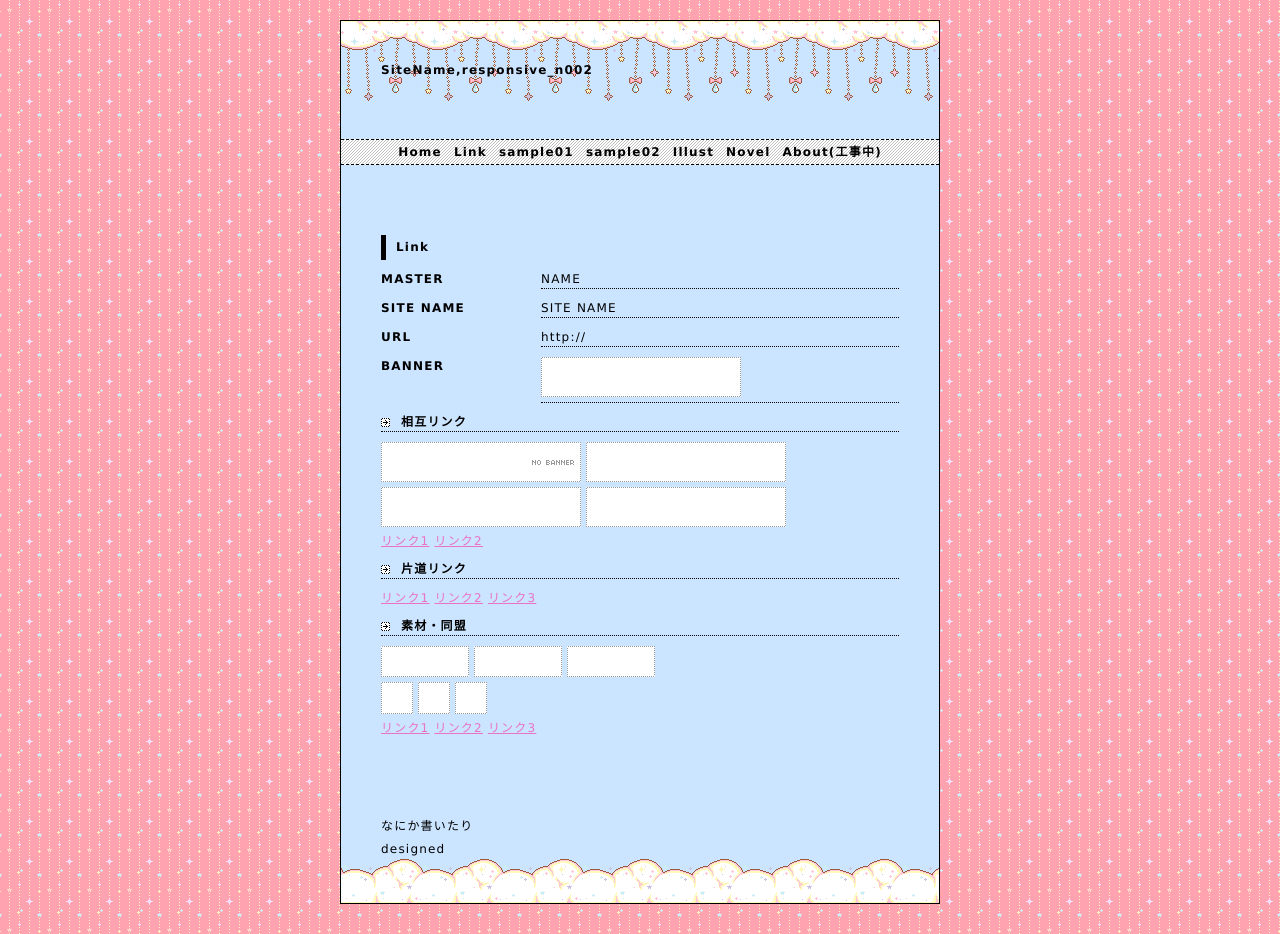
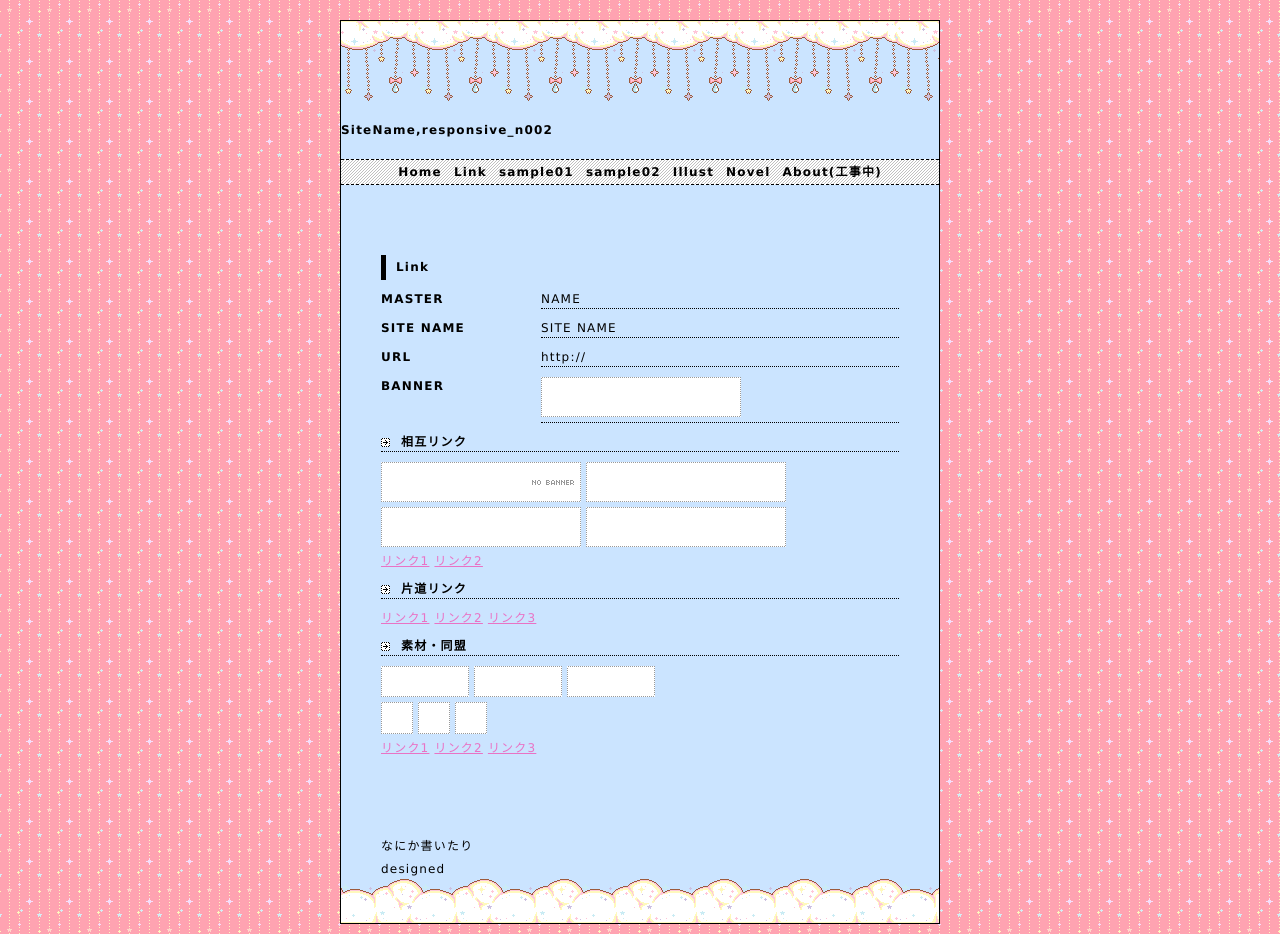
Before and after one commit to naylith/my-mind-on-the-web, a plain HTML site: page link.html in a window 1280 px wide. Shown: the top 934 px of the page. Drawn offline with nearby package versions, Linux system fonts and the light colour scheme; a web font is replaced by a local one.

Commit message:
change header size

```diff
--- a/style.css
+++ b/style.css
@@ -66,7 +66,8 @@ header{
 background: url('image/80x80th_cloud1a.gif');
 background-position: top;
 background-repeat: repeat-x;
-padding:40px
+
+padding-top: 100px;
 }
 #contents{
 padding:40px
```
